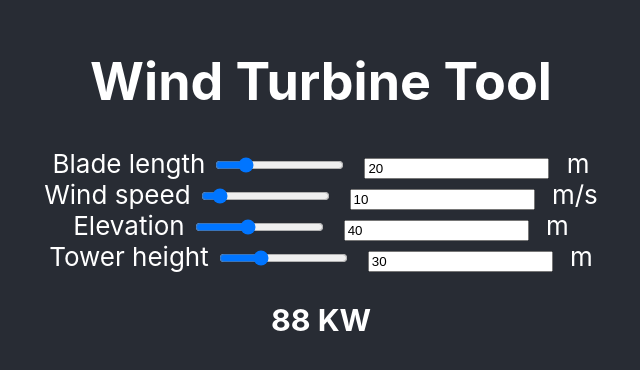
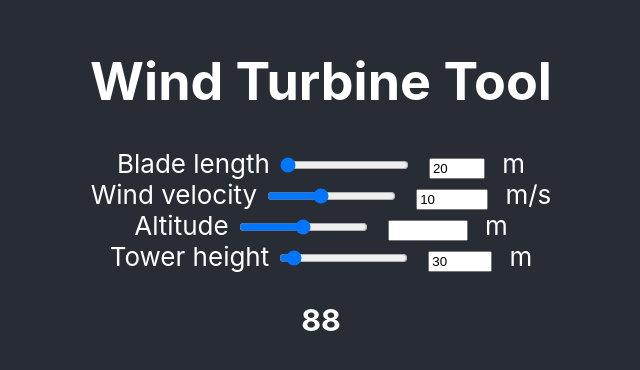
Before and after one commit to BrownUniversity/wind-turbine-tool, a React (Create React App) app: page / in a window 1280 px wide. Shown: the part 208-578 px from the top of the page, without its empty margins (319-959 px from the left). Built offline with nearby package versions, Linux system fonts and the light colour scheme.

Commit message:
Update field names and ranges

```diff
--- a/src/TurbineCalculator.js
+++ b/src/TurbineCalculator.js
@@ -32,6 +32,8 @@ class PowerCalculator extends React.Component {
       <form onChange={this.formUpdate}>
         <InputField
           name="bladeLength"
+          min="20"
+          max={Math.min(80, this.state.towerHeight)}
           value={this.state.bladeLength}
 					label="Blade length"
 					unit="m"
@@ -39,26 +41,32 @@ class PowerCalculator extends React.Component {
         />
         <InputField
           name="windVelocity"
+          min="0"
+          max="24.6"
           value={this.state.windVelocity}
-					label="Wind speed"
+          label="Wind velocity"
 					unit="m/s"
           onChange={this.update}
         />
         <InputField
-          name="elevation"
-          value={this.state.elevation}
-					label="Elevation"
+          name="altitude"
+          min="0"
+          max="10000"
+          value={this.state.altitude}
+          label="Altitude"
 					unit="m"
           onChange={this.update}
         />
 				<InputField
           name="towerHeight"
+          min={Math.max(20, this.state.bladeLength)}
+          max="200"
           value={this.state.towerHeight}
 					label="Tower height"
 					unit="m"
           onChange={this.update}
         />
-        <h3 className="results">{this.calculatePower()} KW</h3>
+        <h3 className="results">{this.calculatePower()}</h3>
       </form>
     )
   }
```
